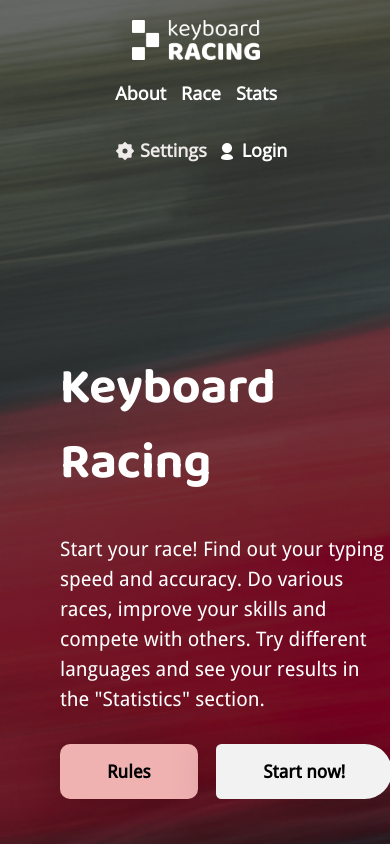
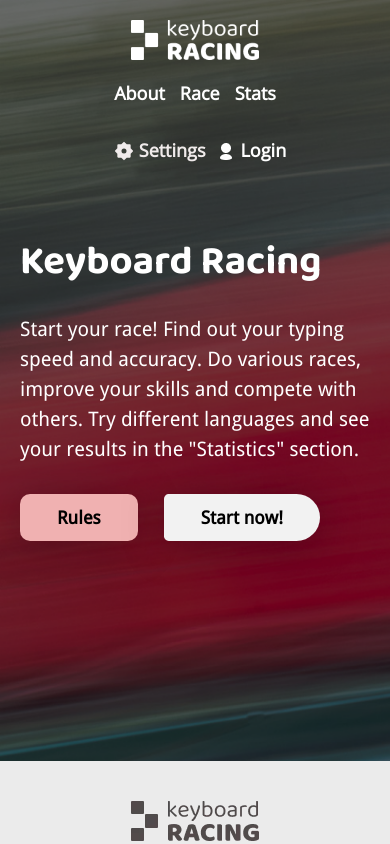
Before and after one commit to sanich123/keyboardTrainer, a React (Create React App) app: page / in a window 390 px wide. Shown: the top 844 px of the page. Built offline with nearby package versions, Linux system fonts and the light colour scheme.

Commit message:
fix: change adaptive on the main page

```diff
--- a/src/components/buttons/buttons.scss
+++ b/src/components/buttons/buttons.scss
@@ -4,6 +4,10 @@
   max-width: 340px;
   display: flex;
   justify-content: space-between;
+
+  @media screen and (max-width: 430px) {
+    max-width: 300px;
+  }
 }
 
 .btn-secondary,
@@ -18,6 +22,12 @@
     cursor: pointer;
     filter: drop-shadow(0px 4px 20px rgba(255, 255, 255, 0.25));
   }
+
+  @media screen and (max-width: 430px) {
+    padding: 10px 37px;
+    border-radius: 10px;
+    font-size: 18px;
+  }
 }
 
 .btn-secondary {
--- a/src/components/cta-element/cta-element.scss
+++ b/src/components/cta-element/cta-element.scss
@@ -2,6 +2,15 @@
   grid-area: main;
   width: 100%;
   padding: 180px 0px 20px 60px;
+
+  @media screen and (max-width: 700px) {
+    padding: 100px 20px 20px 20px;
+  }
+
+  @media screen and (max-width: 430px) {
+    padding: 60px 20px 20px 20px;
+  }
+
 }
 
 .h1-cta {
@@ -9,6 +18,12 @@
   font-size: 50px;
   font-weight: 700;
   margin-bottom: 30px;
+
+  @media screen and (max-width: 430px) {
+    font-size: 40px;
+    margin-bottom: 20px;
+  }
+
 }
 
 .p-cta {
@@ -16,3 +31,13 @@
   font-size: 20px;
   font-size: 'Open Sans';
 }
+
+.btns-cta {
+  margin-bottom: 200px;
+
+  // @media screen and (max-width: 430px) {
+  //   display: flex;
+  //   flex-direction: column;
+  //   margin-bottom: 100px;
+  // }
+}
--- a/src/components/cta-element/cta-element.tsx
+++ b/src/components/cta-element/cta-element.tsx
@@ -22,7 +22,7 @@
         races, improve your skills and compete with others. Try different languages
         and see your results in the "Statistics" section.`}
         </p>
-        <div className="btns-cta mb-[200px]"
+        <div className="btns-cta"
           style={{color: `${isLight ? '#FFFFFF' : '#000000'}`}}
         >
           <BtnSecondary text={isRu ? 'Правила' : 'Rules'}/>
--- a/src/components/footer/footer.scss
+++ b/src/components/footer/footer.scss
@@ -7,6 +7,10 @@
 
   @media screen and (max-width: 780px) {
     padding: 40px 60px 10px;
+  }
+
+  @media screen and (max-width: 630px) {
+    padding: 40px 0px 10px;
   }
 
 }
--- a/src/pages/create-main.scss
+++ b/src/pages/create-main.scss
@@ -1,5 +1,5 @@
 .mainpage-div {
-  min-height: 100vh;
+  // min-height: 100vh;
   display: grid;
   grid-template-areas: "header" "main" "footer";
   grid-template-rows: min-content 1fr min-content;
```
